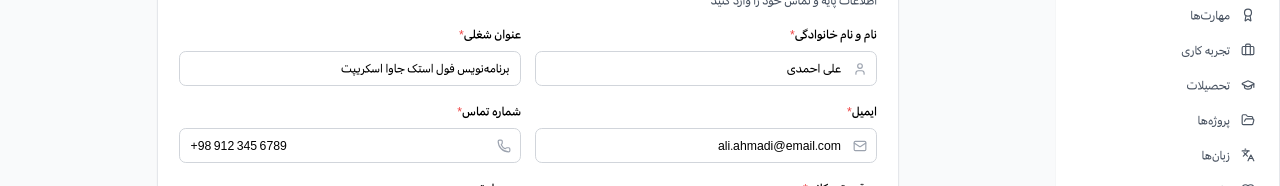
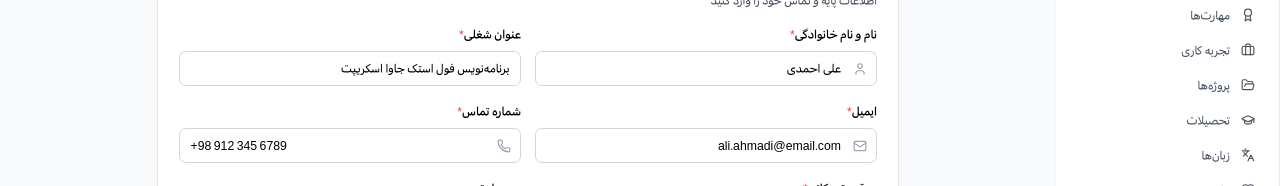
Before and after one commit to h3nrzi/cv-builder-nextjs, a Next.js app: page /editor in a window 1280 px wide. Shown: the part 140-326 px from the top of the page. Built offline with nearby package versions, Linux system fonts and the light colour scheme.

Commit message:
feat: Reorder education section in EditorPage for improved layout

```diff
--- a/src/app/editor/page.tsx
+++ b/src/app/editor/page.tsx
@@ -83,8 +83,8 @@ export default function EditorPage() {
     { id: 'personal', label: 'اطلاعات شخصی', icon: Edit3 },
     { id: 'skills', label: 'مهارت‌ها', icon: Award },
     { id: 'experience', label: 'تجربه کاری', icon: Briefcase },
+    { id: 'projects', label: 'پروژه‌ها', icon: FolderOpen },
     { id: 'education', label: 'تحصیلات', icon: GraduationCap },
-    { id: 'projects', label: 'پروژه‌ها', icon: FolderOpen },
     { id: 'languages', label: 'زبان‌ها', icon: Languages },
     { id: 'interests', label: 'علایق', icon: Heart },
   ];
```
